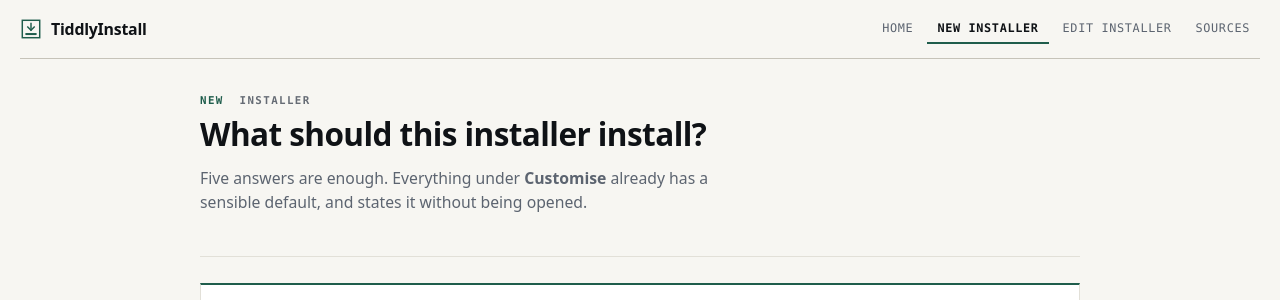
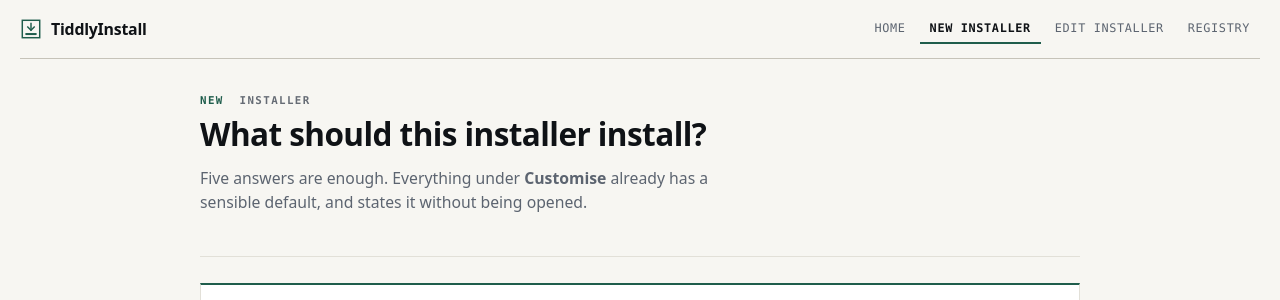
Before and after one commit to robertsdotpm/tiddlyinstall, a PHP site: page /new.html in a window 1280 px wide. Shown: the top 300 px of the page. Run offline with PHP 8.4, Linux system fonts and the light colour scheme.

Commit message:
The Sources page is the Registry page
It browses and edits exactly what registry/ holds -- releases, recipes,
support rules, policy -- so "Registry" names it and "Sources" did not.
The nav item on all six pages, the <title>, the eyebrow and the <h1>,
the three places the page's own copy points at it ("made in this
browser on the Registry page", the consent panel's link, the New form's
catalogue hint), and the README and plan.md rows.

**The file name and the section id do not change.** `runtimes.html` is
`#runtimes` in the one-file build, a row in build_site.py's PAGES and
LINK_ALIASES, the router's key, and what tests/browsers/steps.mjs
checkSections walks; the label is none of those. A page whose file name
is older than its label costs a reader one moment of confusion. A
broken route costs a page. plan.md now records all three names it has
had and why the id was left alone.

The collision with "registry" the package registry is settled the way
four of its five occurrences already settled it: **"package registry"
means npm, PyPI, RubyGems, crates.io; "the registry" on its own means
ours.** The qualifier is added to the two that lacked it -- new.js:304's
second clause and new.js:420, the sentence a person actually reads on
the form -- and nothing else in that wording moves.

Co-Authored-By: Claude Opus 5 (1M context) <noreply@anthropic.com>

```diff
--- a/src/web_client/build.html
+++ b/src/web_client/build.html
@@ -20,7 +20,7 @@
       <a href="index.html">Home</a>
       <a href="new.html">New installer</a>
       <a href="edit.html">Edit installer</a>
-      <a href="runtimes.html">Sources</a>
+      <a href="runtimes.html">Registry</a>
     </nav>
   </header>
 
--- a/src/web_client/build.js
+++ b/src/web_client/build.js
@@ -252,7 +252,7 @@ function paintCatalog(job) {
   const c = job.result && job.result.catalog;
   if (c && c.changed) {
     const n = Number(c.changes) || 0;
-    b.textContent = 'Made with a changed catalogue: ' + n + ' change' + (n === 1 ? '' : 's') + ' made in this browser on the Sources page. ' +
+    b.textContent = 'Made with a changed catalogue: ' + n + ' change' + (n === 1 ? '' : 's') + ' made in this browser on the Registry page. ' +
       'What these installers download and run comes from the plan inside them, and their review screens show it in full before installing.';
     b.hidden = false;
   } else b.hidden = true;
--- a/src/web_client/builds.html
+++ b/src/web_client/builds.html
@@ -20,7 +20,7 @@
       <a href="index.html">Home</a>
       <a href="new.html">New installer</a>
       <a href="edit.html">Edit installer</a>
-      <a href="runtimes.html">Sources</a>
+      <a href="runtimes.html">Registry</a>
       <a href="builds.html" aria-current="page">Builds</a>
     </nav>
   </header>
--- a/src/web_client/css/style.css
+++ b/src/web_client/css/style.css
@@ -1433,7 +1433,7 @@ html.ti-local .online-only { display: none !important; }
 .overlay-ask .actions { margin-top: 10px; }
 
 /* ==========================================================================
-   16. Sources - the catalogue editor (runtimes.html)
+   16. Registry - the catalogue editor (runtimes.html)
    ========================================================================== */
 
 .mono { font-family: var(--mono); font-size: 0.9em; }
--- a/src/web_client/edit.html
+++ b/src/web_client/edit.html
@@ -20,7 +20,7 @@
       <a href="index.html">Home</a>
       <a href="new.html">New installer</a>
       <a href="edit.html" aria-current="page">Edit installer</a>
-      <a href="runtimes.html">Sources</a>
+      <a href="runtimes.html">Registry</a>
     </nav>
   </header>
 
--- a/src/web_client/index.html
+++ b/src/web_client/index.html
@@ -20,7 +20,7 @@
       <a href="index.html" aria-current="page">Home</a>
       <a href="new.html">New installer</a>
       <a href="edit.html">Edit installer</a>
-      <a href="runtimes.html">Sources</a>
+      <a href="runtimes.html">Registry</a>
     </nav>
   </header>
 
--- a/src/web_client/new.html
+++ b/src/web_client/new.html
@@ -20,7 +20,7 @@
       <a href="index.html">Home</a>
       <a href="new.html" aria-current="page">New installer</a>
       <a href="edit.html">Edit installer</a>
-      <a href="runtimes.html">Sources</a>
+      <a href="runtimes.html">Registry</a>
     </nav>
   </header>
 
--- a/src/web_client/new.js
+++ b/src/web_client/new.js
@@ -278,7 +278,7 @@ function paintCatalog() {
       }
     }
     table.tBodies[0].innerHTML = rows.join('');
-    hint.textContent = (apiLocal() ? 'From this page\'s catalogue' + (catalog.changed ? ', with your changes from the Sources page' : '') : 'From the build server\'s catalogue') +
+    hint.textContent = (apiLocal() ? 'From this page\'s catalogue' + (catalog.changed ? ', with your changes from the Registry page' : '') : 'From the build server\'s catalogue') +
       ': one row per install plan it makes for ' + (entry.label || rt) + ', by OS version and architecture. ' +
       'The installer carries them all and picks on the machine.';
     panel.classList.remove('py-panel');   // show it for every language with data
@@ -301,8 +301,8 @@ function paintCatalog() {
 //
 //   a GitHub repo, a URL, an upload -> we don't know at all: prominent,
 //     with why it matters;
-//   a package from a registry -> the registry names the program it
-//     installs and {bin} comes from that: present, quieter;
+//   a package from a package registry -> the package registry names the
+//     program it installs and {bin} comes from that: present, quieter;
 //   written here -> we wrote the template, so we know the file it starts:
 //     present, quieter, and the field shows the template's own command.
 //
@@ -411,13 +411,13 @@ function paintLaunch() {
   syncLaunchDefault();
   if (!launchField) return;
   const kind = sourceKindNow();
-  // Quiet where the default comes from something we can see: a registry's
-  // metadata, or a template we wrote.
+  // Quiet where the default comes from something we can see: a package
+  // registry's metadata, or a template we wrote.
   const known = kind === 'package' || kind === 'write';
   launchField.classList.toggle('launch-quiet', known);
   if (launchWhyRepo) {
     if (kind === 'package') {
-      launchWhyRepo.textContent = 'For a package from a registry the default is usually right: the registry says which program the package ' +
+      launchWhyRepo.textContent = 'For a package from a package registry the default is usually right: the package registry says which program the package ' +
         'installs, and that is what this runs. Change it only if your package starts some other way.';
       launchWhyRepo.classList.add('muted');
     } else {
@@ -837,7 +837,7 @@ function fetchCatalog() {
 }
 fetchCatalog();
 // The table follows the catalogue: another server, or changes made on the
-// Sources page (used when the page builds installers itself).
+// Registry page (used when the page builds installers itself).
 window.addEventListener('ti-api-change', () => { fetchCatalog(); paintOverlayNote(); });
 window.addEventListener('ti-overlay-change', () => { if (apiLocal()) fetchCatalog(); paintOverlayNote(); });
 
@@ -857,7 +857,7 @@ function paintOverlayNote() {
   if (!n) return;
   const link = document.createElement('a');
   link.href = pageUrl('runtimes.html');
-  link.textContent = 'Sources page';
+  link.textContent = 'Registry page';
   const what = n + ' catalogue change' + (n === 1 ? '' : 's') + ' made in this browser (';
   if (apiLocal()) {
     overlayNote.replaceChildren('Builds use ' + what, link, '). The installers\' review screens show the plan they carry.');
--- a/src/web_client/overlay-consent.js
+++ b/src/web_client/overlay-consent.js
@@ -27,7 +27,7 @@ function paint() {
     box.replaceChildren();
     return;
   }
-  const link = el('a', { href: pageUrl('runtimes.html'), text: 'Sources page' });
+  const link = el('a', { href: pageUrl('runtimes.html'), text: 'Registry page' });
   // (replaceChildren would write a "null" of its own, so they are filtered.)
   const kids = [
     el('p', { class: 'overlay-ask-head' },
```
Also changed, not shown: src/web_client/runtimes.html (+4 -4 lines), tests/catalog-editor-test.mjs (+2 -2 lines), tests/mobile-test.mjs (+3 -3 lines), tests/offline-test.mjs (+1 -1 lines), README.md.
